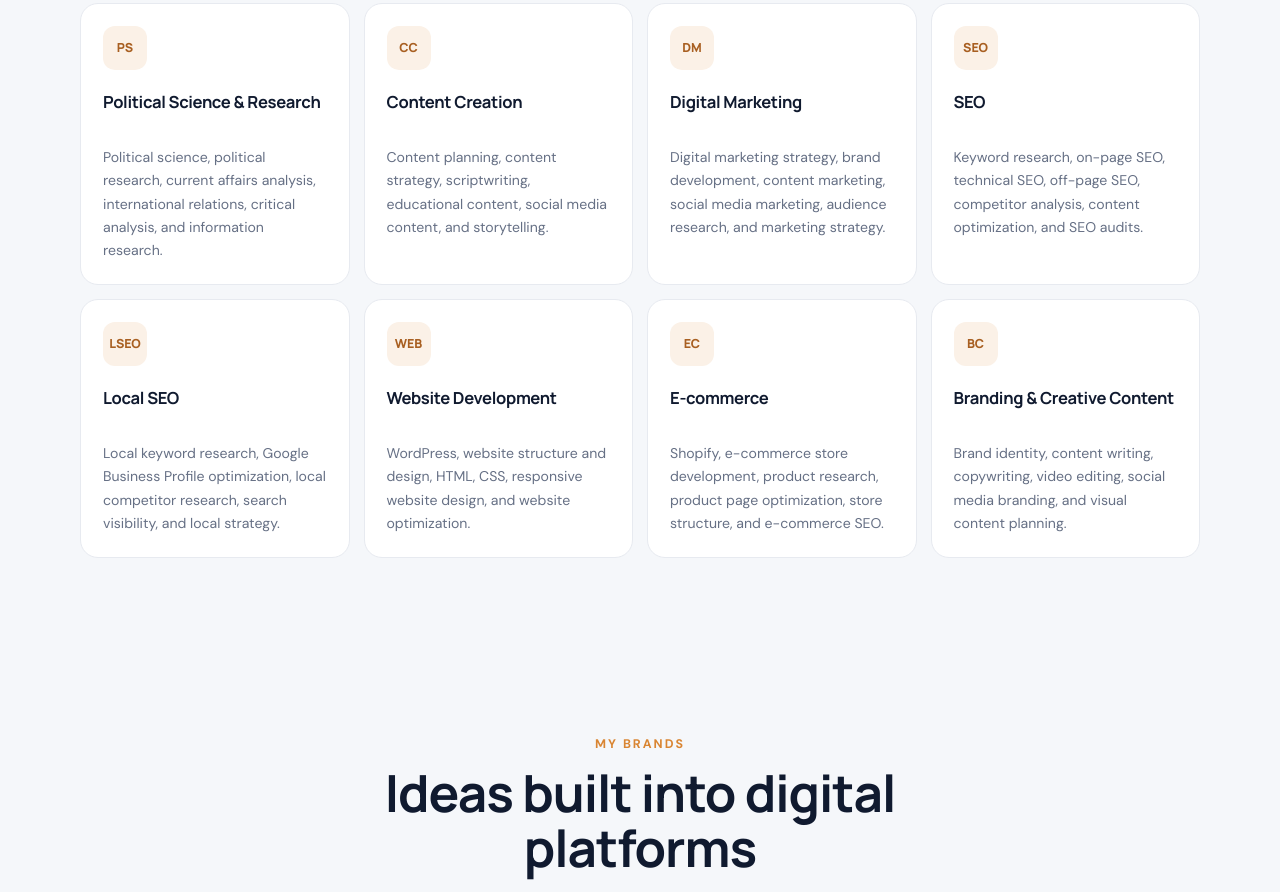
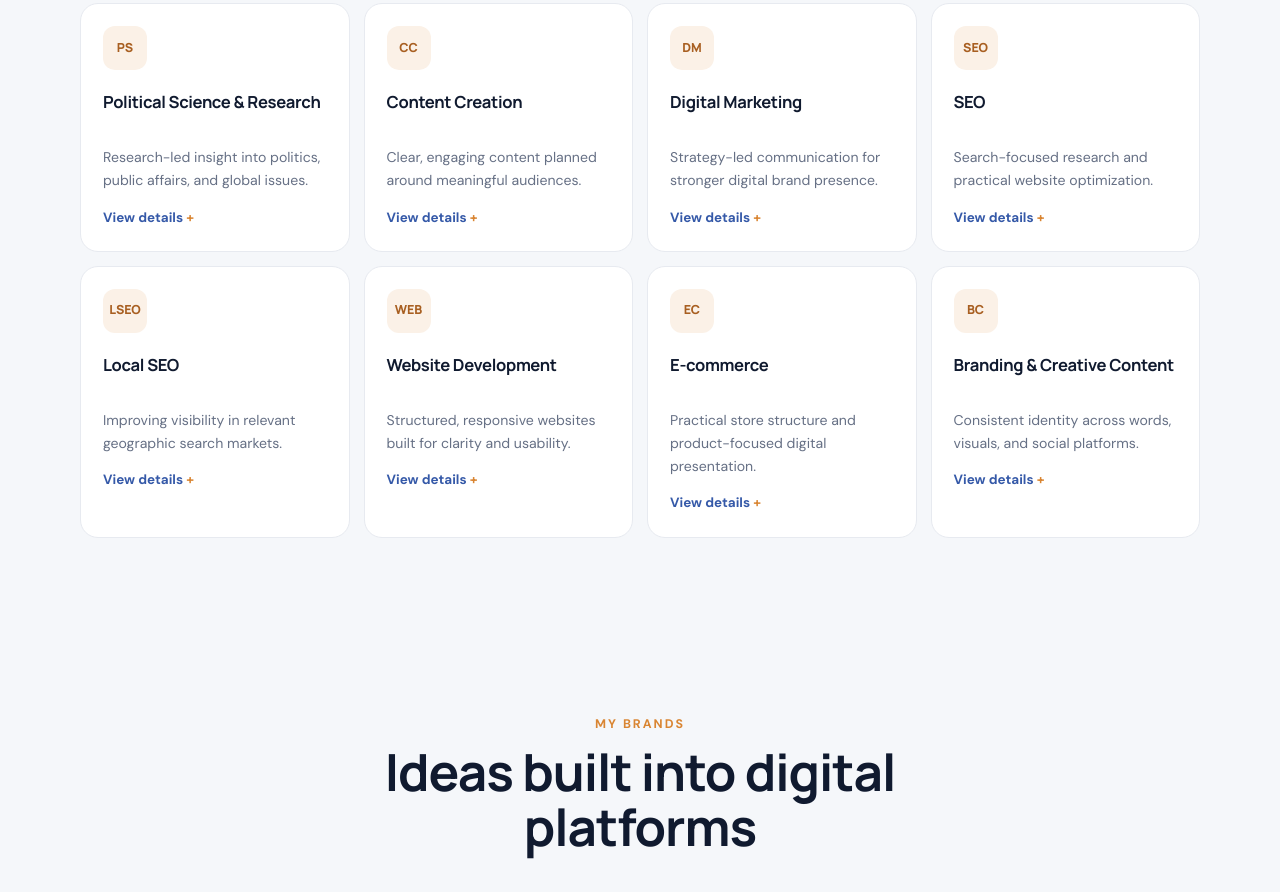
Before and after one commit to msulemanofficial07/M-Suleman-Official, a plain HTML site: page index.html in a window 1280 px wide. Shown: the part 2473-3365 px from the top of the page. Drawn offline with Linux system fonts and the light colour scheme.

Commit message:
Update index.html

```diff
--- a/index.html
+++ b/index.html
@@ -374,6 +374,30 @@
     }
     .skill-card h3 { min-height: 48px; margin-bottom: 10px; color: var(--navy); font-size: 1.04rem; }
     .skill-card p { margin: 0; color: var(--muted); font-size: 0.88rem; }
+    .skill-card details {
+      margin-top: 14px;
+      color: var(--muted);
+      font-size: 0.84rem;
+    }
+    .skill-card summary {
+      width: fit-content;
+      color: var(--blue);
+      font-weight: 800;
+      cursor: pointer;
+      list-style: none;
+    }
+    .skill-card summary::-webkit-details-marker { display: none; }
+    .skill-card summary::after {
+      content: " +";
+      color: var(--orange);
+    }
+    .skill-card details[open] summary::after { content: " −"; }
+    .skill-card details p {
+      margin-top: 10px;
+      padding-top: 10px;
+      border-top: 1px solid var(--line);
+      line-height: 1.55;
+    }
 
     .brands-grid {
       display: grid;
@@ -705,28 +729,36 @@
         </header>
         <div class="skills-grid">
           <article class="skill-card" id="skill-political-science">
-            <div class="skill-icon">PS</div><h3>Political Science &amp; Research</h3><p>Political science, political research, current affairs analysis, international relations, critical analysis, and information research.</p>
+            <div class="skill-icon">PS</div><h3>Political Science &amp; Research</h3><p>Research-led insight into politics, public affairs, and global issues.</p>
+            <details><summary>View details</summary><p>Political science, political research, current affairs analysis, international relations, critical analysis, and information research.</p></details>
           </article>
           <article class="skill-card" id="skill-content">
-            <div class="skill-icon">CC</div><h3>Content Creation</h3><p>Content planning, content strategy, scriptwriting, educational content, social media content, and storytelling.</p>
+            <div class="skill-icon">CC</div><h3>Content Creation</h3><p>Clear, engaging content planned around meaningful audiences.</p>
+            <details><summary>View details</summary><p>Content planning, content strategy, scriptwriting, educational content, social media content, and storytelling.</p></details>
           </article>
           <article class="skill-card" id="skill-marketing">
-            <div class="skill-icon">DM</div><h3>Digital Marketing</h3><p>Digital marketing strategy, brand development, content marketing, social media marketing, audience research, and marketing strategy.</p>
+            <div class="skill-icon">DM</div><h3>Digital Marketing</h3><p>Strategy-led communication for stronger digital brand presence.</p>
+            <details><summary>View details</summary><p>Digital marketing strategy, brand development, content marketing, social media marketing, audience research, and marketing strategy.</p></details>
           </article>
           <article class="skill-card" id="skill-seo">
-            <div class="skill-icon">SEO</div><h3>SEO</h3><p>Keyword research, on-page SEO, technical SEO, off-page SEO, competitor analysis, content optimization, and SEO audits.</p>
+            <div class="skill-icon">SEO</div><h3>SEO</h3><p>Search-focused research and practical website optimization.</p>
+            <details><summary>View details</summary><p>Keyword research, on-page SEO, technical SEO, off-page SEO, competitor analysis, content optimization, and SEO audits.</p></details>
           </article>
           <article class="skill-card" id="skill-local-seo">
-            <div class="skill-icon">LSEO</div><h3>Local SEO</h3><p>Local keyword research, Google Business Profile optimization, local competitor research, search visibility, and local strategy.</p>
+            <div class="skill-icon">LSEO</div><h3>Local SEO</h3><p>Improving visibility in relevant geographic search markets.</p>
+            <details><summary>View details</summary><p>Local keyword research, Google Business Profile optimization, local competitor research, local search visibility, and local SEO strategy.</p></details>
           </article>
           <article class="skill-card" id="skill-web">
-            <div class="skill-icon">WEB</div><h3>Website Development</h3><p>WordPress, website structure and design, HTML, CSS, responsive website design, and website optimization.</p>
+            <div class="skill-icon">WEB</div><h3>Website Development</h3><p>Structured, responsive websites built for clarity and usability.</p>
+            <details><summary>View details</summary><p>WordPress, website structure and design, HTML, CSS, responsive website design, and website optimization.</p></details>
           </article>
           <article class="skill-card" id="skill-ecommerce">
-            <div class="skill-icon">EC</div><h3>E-commerce</h3><p>Shopify, e-commerce store development, product research, product page optimization, store structure, and e-commerce SEO.</p>
+            <div class="skill-icon">EC</div><h3>E-commerce</h3><p>Practical store structure and product-focused digital presentation.</p>
+            <details><summary>View details</summary><p>Shopify, e-commerce store development, product research, product page optimization, store structure, and e-commerce SEO.</p></details>
           </article>
           <article class="skill-card" id="skill-branding">
-            <div class="skill-icon">BC</div><h3>Branding &amp; Creative Content</h3><p>Brand identity, content writing, copywriting, video editing, social media branding, and visual content planning.</p>
+            <div class="skill-icon">BC</div><h3>Branding &amp; Creative Content</h3><p>Consistent identity across words, visuals, and social platforms.</p>
+            <details><summary>View details</summary><p>Brand identity, content writing, copywriting, video editing, social media branding, and visual content planning.</p></details>
           </article>
         </div>
       </div>
```
